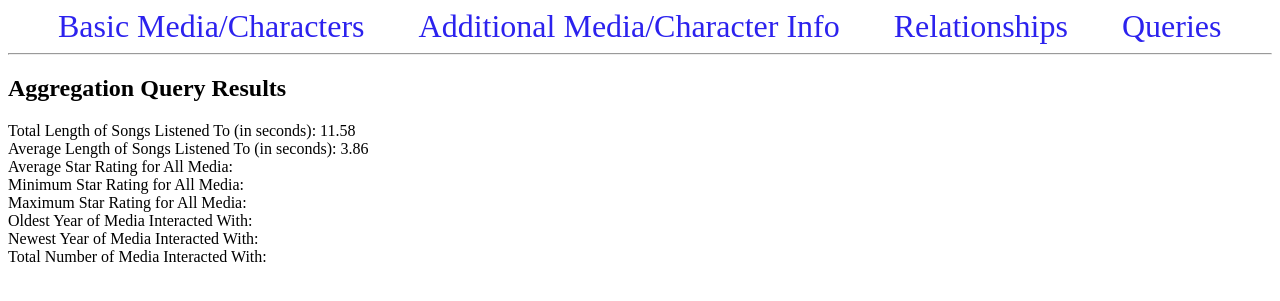
After one commit to frawgii/cs2300_final_project, a Flask app: page /queries/ in a window 1280 px wide. The commit adds this page. Shown: the top 301 px of the page. Run offline with Flask 3, Linux system fonts and the light colour scheme; data comes from the database, SQL or seed files in the repository.

Commit message:
Set up querying and made slight edits

```diff
--- a/Templates/base.html
+++ b/Templates/base.html
@@ -31,7 +31,7 @@
         <a href="{{ url_for('index') }}">Basic Media/Characters</a>
         <a href="#">Additional Media/Character Info</a>
         <a href="{{ url_for('relationships') }}">Relationships</a>
-        <a href="#">Queries</a>
+        <a href="{{ url_for('queries') }}">Queries</a>
     </nav>
     <hr>
     <div class="user_info">
@@ -121,6 +121,12 @@
         {% endfor %}
         {% block char_id_info %} {% endblock %}
     </div>
+    <div class="query_info">
+        {% for message in get_flashed_messages() %}
+            <div class="alert">{{ message }}</div>
+        {% endfor %}
+        {% block query_info %} {% endblock %}
+    </div>
 
 </body>
 </html>
--- a/Templates/create_m_has_c.html
+++ b/Templates/create_m_has_c.html
@@ -63,7 +63,7 @@
         {% for characters in media_character %}
         <tr>
             <td>{{ characters['id'] }}</td>
-            <td>{{ characters['c_name'] }}</td>
+            <td>{{ characters['ch_name'] }}</td>
         </tr>
         {% endfor %}
     </table>
--- /dev/null
+++ b/Templates/queries.html
@@ -0,0 +1,21 @@
+{% extends 'base.html' %}
+
+{% block query_info %}
+    <h2>{% block query_title %} Aggregation Query Results {% endblock %}</h2>
+    <div class='query_results'>
+        <table>
+            <tr>Total Length of Songs Listened To (in seconds): {{sum_length}} </tr><br>
+            <tr>Average Length of Songs Listened To (in seconds): {{avg_length}} </tr><br>
+            <tr>Average Star Rating for All Media: </tr><br>
+            <tr>Minimum Star Rating for All Media:</tr><br>
+            <tr>Maximum Star Rating for All Media:</tr><br>
+            <tr>Oldest Year of Media Interacted With:</tr><br>
+            <tr>Newest Year of Media Interacted With:</tr><br>
+            <tr>Total Number of Media Interacted With:</tr><br>
+    </table>
+    </div>
+{% endblock %}
+
+{% block more_query_info %}
+    <h2>{% block more_query_title %} Other Queries {% endblock %}</h2>
+{% endblock %}
--- a/Templates/relationships.html
+++ b/Templates/relationships.html
@@ -12,3 +12,6 @@
     </div>
   </div>
   {% endblock %}
+
+{% block display_relationships %}
+{% endblock %}
--- a/app.py
+++ b/app.py
@@ -611,10 +611,21 @@ def delete_char(id):
 
 
 # SQL QUERIES TO EXECUTE
-@app.route('/total_secs/', methods=('POST',))
-def total_secs():
+@app.route('/queries/', methods=('GET', 'POST'))
+def queries():
     conn = get_db_connection()
-    conn.execute('SELECT SUM(s.s_length) FROM song s')
+    users = conn.execute('SELECT * FROM users').fetchall()
+    song = conn.execute('SELECT * FROM song').fetchall()
+    tv_show = conn.execute('SELECT * FROM tv_show').fetchall()
+    movie = conn.execute('SELECT * FROM movie').fetchall()
+    game = conn.execute('SELECT * FROM game').fetchall()
+    comic = conn.execute('SELECT * FROM comic').fetchall()
+    media_character = conn.execute('SELECT * FROM media_character').fetchall()
+    curs = conn.cursor()
+    curs.execute('SELECT sum(s.s_length) FROM song s')
+    sum_length = curs.fetchone()[0]
+    curs.execute('SELECT avg(s.s_length) FROM song s')
+    avg_length = curs.fetchone()[0]
     conn.commit()
     conn.close()
-    return redirect(url_for('index'))
+    return render_template('queries.html', sum_length=sum_length, avg_length=avg_length, users=users, song=song, movie=movie, game=game, comic=comic, tv_show=tv_show, media_character=media_character)
```
